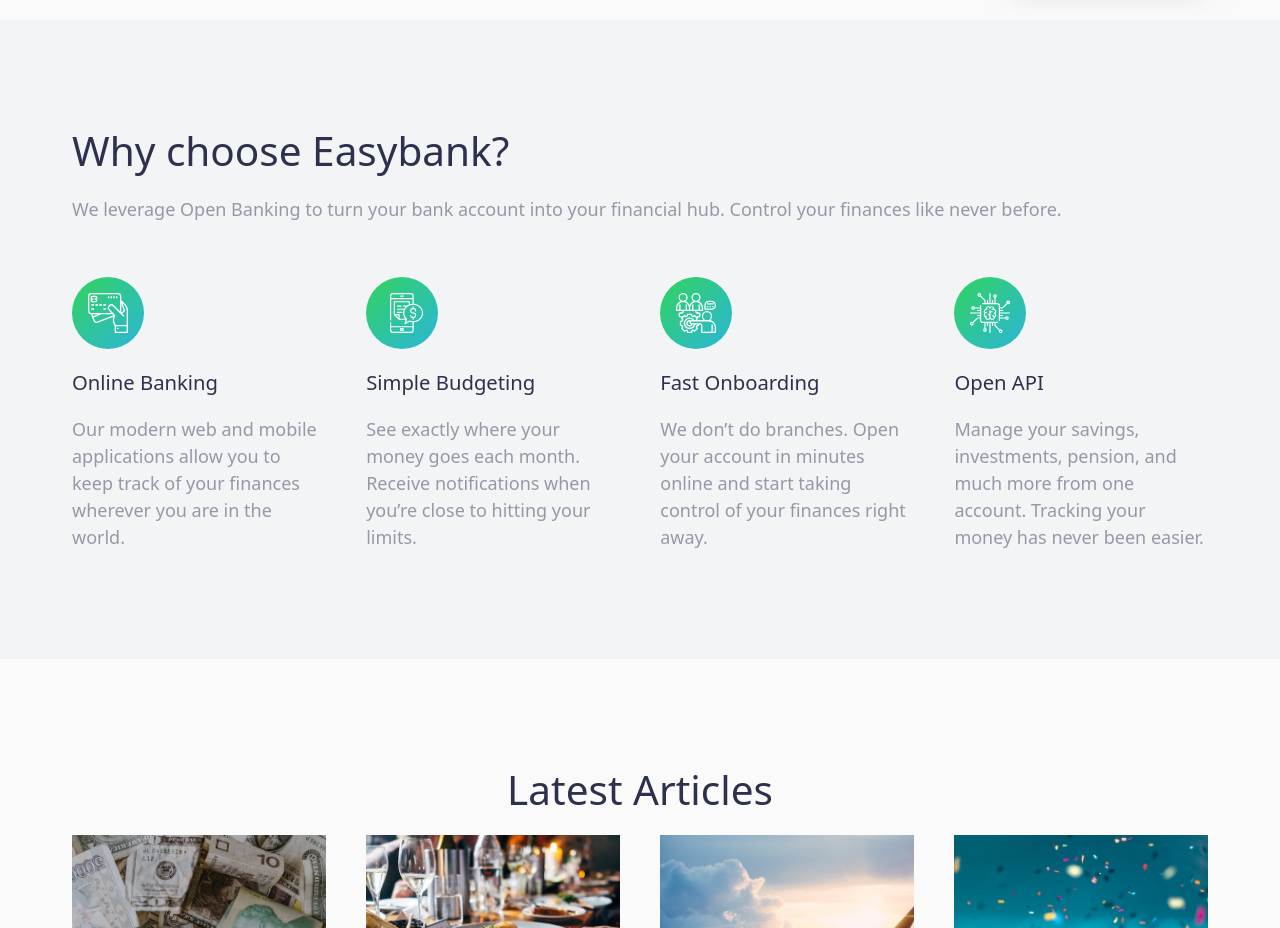
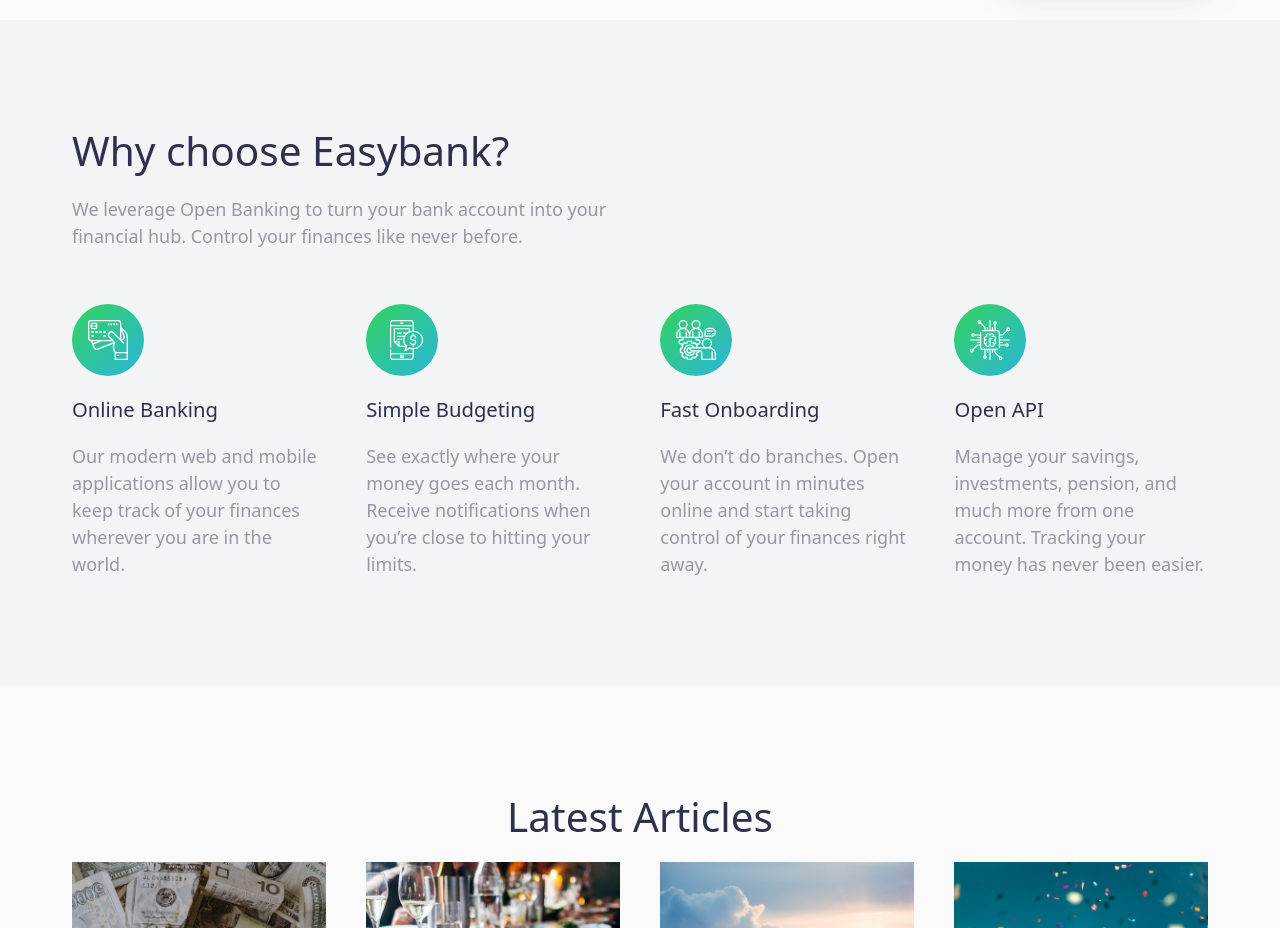
Before and after one commit to PeterPan627/easybank-landing-page, a Next.js app: page / in a window 1280 px wide. Shown: the part 780-1708 px from the top of the page. Built offline with nearby package versions, Linux system fonts and the light colour scheme.

Commit message:
adjust header position

```diff
--- a/components/home/Motivation.tsx
+++ b/components/home/Motivation.tsx
@@ -29,7 +29,8 @@
   return (
     <section className="py-12 bg-neutral-light-grayish-blue lg:py-24">
       <div className="container text-center lg:text-left">
-        <div className="mb-12">
+        <div className="grid lg:grid-cols-2 mb-12">
+          <div className="col-span-1">
             <h2 className="text-3xl lg:text-4xl text-primary-dark-blue pb-5">
               Why choose Easybank?
             </h2>
@@ -37,6 +38,7 @@
               We leverage Open Banking to turn your bank account into your
               financial hub. Control your finances like never before.
             </p>
+          </div>
         </div>
         <div className="grid grid-cols-1 gap-9 lg:grid-cols-4">
           {motivationItems.map((item) => (
```
Lines whose indentation alone changed are shown as unchanged.
